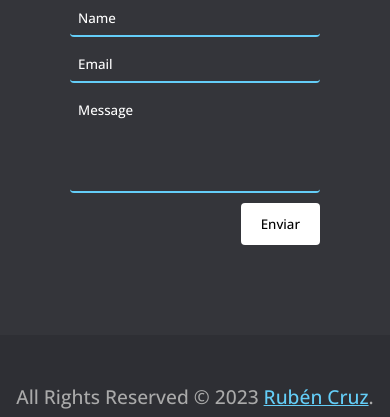
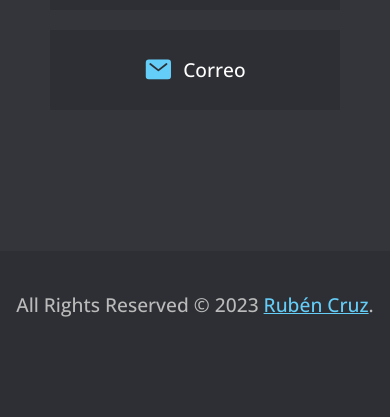
Before and after one commit to Cross-87/Website-Cross-Dev, a plain HTML site: page index.html in a window 390 px wide. Shown: the part 5764-6181 px from the top of the page. After the commit the page ends 6097 px from the top, so only its background shows below. Drawn offline with nearby package versions, Linux system fonts and the light colour scheme; a web font is replaced by a local one.

Commit message:
Limpiando comentarios, eliminando propiedades innecesarias y arreglando ciertos errores

```diff
--- a/index.html
+++ b/index.html
@@ -18,18 +18,22 @@
         <ul class="nav">
             <li class="active">
                 <a href="#home">Home</a>
-                <!-- CAMBIAR ICONO POR TEXTO -->
-                <!-- <a href="#home">Casa</a> -->
             </li>
             <li>
                 <a href="#aboutme">About Me</a>
-                <!-- <a href="#aboutme">Acerca de mí</a> -->
             </li>
-            <li><a href="#tech_skills">Skills</a></li>
-            <li><a href="#services">Services</a></li>
-            <li><a href="#contact">Contact</a></li>
+            <li>
+                <a href="#tech_skills">Skills</a>
+            </li>
+            <li>
+                <a href="#services">Services</a>
+            </li>
+            <li>
+                <a href="#contact">Contact</a>
+            </li>
         </ul>
     </header>
+
     <main>
         <section id="home">
             <div class="content">
@@ -49,6 +53,7 @@
                 <img src="images/personal-photo-home.png" alt="Personal photo" class="personal-photo-home">
             </div>
         </section>
+
         <section id="aboutme">
             <div class="secText">
                 <h2>About Me</h2>
@@ -62,11 +67,9 @@
             </div>
         </section>
 
-        <!-- SECTION ABOUT ME -->
         <section id="tech_skills">
             <div class="secText">
                 <h2>My greatest skills include the following.</h2>
-                <!-- <p>I have technical skills in different areas, such as: Development of applications and websites. Creation of interfaces and user experience (UX). Database design and information management. Management of version control tools. System administration and configuration.</p> -->
                 <h3>Technical skills <i class="fa-solid fa-laptop-code"></i></h3>
             </div>
             <div class="container assistance">
@@ -105,23 +108,23 @@
                             <p>JavaScript</p>
                             <i class=" fa-brands fa-square-js" style="color: #F7DF1E ""></i>
                         </li>
-                        <!-- <li>
+                        <li>
                             <p>React/TypeScript</p>
                             <i class=" fa-brands fa-react" style="color: #61DAFB"></i>
-                        </li> -->
+                        </li>
                     </ul>
                 </article>
                 <article class="card-aboutme backend">
                     <h2 class="title-card backend">Backend</h2>
                     <ul>
-                        <!-- <li>
+                        <li>
                             <p>Node.js</p>
                             <i class="fa-brands fa-node-js" style="color: #3C873A"></i>
                         </li>
                         <li>
                             <p>npm</p>
                             <i class="fa-brands fa-npm" style="color: #CB3837"></i>
-                        </li> -->
+                        </li>
                         <li>
                             <p>Python/Django</p>
                             <i class="fa-brands fa-python" style="color: #4584b6"></i>
@@ -130,10 +133,10 @@
                             <p>MySQL/Oracle</p>
                             <i class="fa-solid fa-database" style="color: #F80000"></i>
                         </li>
-                        <!-- <li>
+                        <li>
                             <p>MongoDB</p>
                             <i class="fa-solid fa-server" style="color: #4DB33D"></i>
-                        </li> -->
+                        </li>
                     </ul>
                 </article>
                 <article class="card-aboutme other-skills">
@@ -143,33 +146,18 @@
                             <p>Git</p>
                             <i class="fa-brands fa-square-git" style="color: #F05032"></i>
                         </li>
-                        <!-- <li>
-                            <p>AWS</p>
-                            <i class="fa-brands fa-aws" style="color: #FF9900"></i>
-                        </li> -->
                         <li>
                             <p>Terminal/Console</p>
                             <i class="fa-solid fa-terminal" style="color: #4D4D4D"></i>
                         </li>
-                        <!-- <li>
-                            <p>Testing</p>
-                            <i class="fa-solid fa-microscope" style="color: #FFD700"></i>
-                        </li>
-                        <li>
-                            <p>Web Security</p>
-                            <i class="fa-solid fa-shield-halved" style="color: #368ff4"></i>
-                        </li> -->
                     </ul>
                 </article>
             </div>
         </section>
 
-        <!-- END SECTION ABOUT ME -->
-
         <section id="social_skills">
             <div class="secText">
                 <h2>My greatest skills include the following.</h2>
-               <!--  <p>In addition to my technical skills, I also have social skills that allow me to effectively interact with other people and work as a team. Some of these skills are:</p> -->
                <h3>Social skills <i class="fa-solid fa-circle-user"></i></h3>
             </div>
             <div class="content">
@@ -260,10 +248,11 @@
                 <a href="#contact" class="btn">Hire Me</a>
             </div>
         </section>
+
         <section id="contact">
             <div class="secText">
                 <h2>Ways To Contact Me</h2>
-                <p>You can contact me either by filling out and sending the email form that you see below or you can also contact me via Whatsapp or Linkedin.</p>
+                <p>You can contact me either by filling out and sending the email or you can also contact me via Whatsapp or Linkedin.</p>
             </div>
             <div class="content">
                 <a href="https://api.whatsapp.com/send?phone=+8126532767&text=Hola! que tal, te contacto por tu página web." target="_blank">
@@ -272,25 +261,15 @@
                 <a href="https://www.linkedin.com/in/rub%C3%A9n-alexis-cruz-qui%C3%B1ones-b71ab2249/">
                     <ion-icon name="logo-linkedin" target="_blank"></ion-icon>LinkedIn
                 </a>
-                <form id="content-form" class="contact-form" action="mailto:racq_2002@outlook.com" method="POST" enctype="multipart/form-data">
-                    <input type="text" id="name" name="name" placeholder="Name" required>
-
-                    <input type="email" id="email" name="email" placeholder="Email" required>
-
-                    <!-- <h2 style="color: #fff;">Email</h2> -->
-                    <textarea id="message" name="message" placeholder="Message" required></textarea>
-
-                    <input type="hidden" name="CC" value="correo-electronico-del-visitante@ejemplo.com">
-
-                    <input type="submit" value="Enviar">
-                  </form>
+                <a href="mailto:racq_2002@outlook.com">
+                    <ion-icon name="mail" target="_blank"></ion-icon>Correo
+                </a>
             </div>
         </section>
     </main>
+
     <footer>
-        <div class="center">
-            <p class="copyrights">All Rights Reserved &copy; 2023 <a href="#">Rubén Cruz</a>.</p>
-        </div>
+        <p class="copyrights">All Rights Reserved &copy; 2023 <a href="#">Rubén Cruz</a>.</p>
     </footer>
 
     <script src="https://kit.fontawesome.com/b33a7ffec1.js" crossorigin="anonymous"></script>
--- a/script.js
+++ b/script.js
@@ -95,7 +95,3 @@ setInterval(function() {
     socialPart2.style.display = 'block';
   }
 }, 5500);
-
-
-
-/* HEADER LI ACTIVE FIXED */
--- a/style.css
+++ b/style.css
@@ -22,17 +22,13 @@ body {
     align-items: center;
 }
 .div-loader {
-    border: 16px solid #f3f3f3;
-    border-top: 16px solid #3498db;
+    border: 16px solid #fff;
+    border-top: 16px solid #64cef8;
     border-radius: 50%;
     width: 120px;
     height: 120px;
     animation: spin 2s linear infinite;
     margin: 50px auto;
-  }
-  @keyframes spin {
-    0% { transform: rotate(0deg); }
-    100% { transform: rotate(360deg); }
   }
 
   header, main, footer{
@@ -80,19 +76,6 @@ header ul li a{
 header ul li.active a, header ul li a:hover{
     color: #64cef8;
 }
-
-/* CAMBIAR ICONO POR TEXTO
-
-header ul li a:nth-child(2) {
-    display: none;
-}
-header ul li a:hover:nth-child(1) {
-    display: none;
-}
-header ul li a:hover:nth-child(1) + a:nth-child(2) {
-    display: block;
-    color: #64cef8;
-} */
 
 #home {
     position: relative;
@@ -144,7 +127,7 @@ header ul li a:hover:nth-child(1) + a:nth-child(2) {
     color: #fff;
     font-size: 3rem;
 }
-#home .icons ion-icon:hover {
+#home .icons a:hover ion-icon {
     color: #64cef8;
 }
 #home .container-photo-home {
@@ -188,9 +171,7 @@ header ul li a:hover:nth-child(1) + a:nth-child(2) {
     padding: 10px 10px;
     display: flex;
     flex-direction:  column;
-
-    /* 8:40 */
-    justify-content: space-evenly; /* ME QUEDÉ AQUÍ ''''''''''''''''''''''''''''''''''''''''''''''''''''''''''''''''''''''''''''''''''''''''''''*/
+    justify-content: space-evenly;
     margin-bottom: 40px;
 }
 
@@ -247,10 +228,6 @@ header ul li a:hover:nth-child(1) + a:nth-child(2) {
     border: 3px solid #fff;
   }
 
-
-
-/* SECTION SKILLS */
-
 #tech_skills, #social_skills {
     background-color: #2e2f34;
     overflow: hidden;
@@ -283,7 +260,6 @@ header ul li a:hover:nth-child(1) + a:nth-child(2) {
     position: absolute;
     top: 5vh;
     z-index: 1000;
-    /* background-color: #2ecc71; */
 }
 #tech_skills .secText h3, #social_skills .secText h3 {
     color: #bbb;
@@ -304,14 +280,12 @@ header ul li a:hover:nth-child(1) + a:nth-child(2) {
     display: flex;
     z-index: 100;
 }
-.div.image .house-image {
-    width: 100%;
-    height: 100%;
-}
+.div.image .house-image,
 .div.image .man-image {
     width: 100%;
     height: 100%;
 }
+
 .div.image .front-house,
 .div.image .back-house,
 .div.image .other-house,
@@ -361,11 +335,10 @@ header ul li a:hover:nth-child(1) + a:nth-child(2) {
     align-items: center;
     flex-direction: column;
     border-radius: 10px;
-    background-color: #f0f0f0;
+    background-color: #fff;
     box-shadow: 0 10px 20px 0 rgba(0, 0, 0, 0.5);
     opacity: 0;
     gap: 20px;
-    /*  z-index: 0; */
     padding: 20px 30px;
 }
 .card-aboutme .title-card {
@@ -398,9 +371,8 @@ header ul li a:hover:nth-child(1) + a:nth-child(2) {
     gap: 10px;
 }
 .card-aboutme ul li p {
-    flex-basis: 1;
     text-align: right;
-    color: #000000;
+    color: #000;
     font-size: 1.5rem;
     font-family: 'Noto Sans', monospace;
     font-weight: 300;
@@ -411,6 +383,9 @@ header ul li a:hover:nth-child(1) + a:nth-child(2) {
     display: grid;
     justify-items: center;
     align-items: center;
+}
+.card-aboutme.social {
+    max-width: 400px;
 }
 
 
@@ -463,10 +438,6 @@ header ul li a:hover:nth-child(1) + a:nth-child(2) {
     transition: opacity 400ms ease-in;
 }
 
-/* END SKILLS*/
-
-
-
 #services .content {
     display: grid;
     grid-template-columns: repeat(4,1fr);
@@ -509,7 +480,7 @@ header ul li a:hover:nth-child(1) + a:nth-child(2) {
 /* SECCIÓN DE CONTACTO */
 #contact .content {
     display: grid;
-    grid-template-columns: repeat(2, 500px);
+    grid-template-columns: repeat(1, 500px);
     justify-content: center;
     align-items: center;
     grid-gap: 20px;
@@ -541,62 +512,19 @@ header ul li a:hover:nth-child(1) + a:nth-child(2) {
     color: #222;
 }
 
-.contact-form {
-    grid-column: span 2;
-    width: 100%;
-    margin: 50px auto 0 auto;
-    padding: 0 20px 0 20px;
-  }
-
-  .contact-form input[type="text"],
-  .contact-form input[type="email"],
-  .contact-form textarea {
-    display: block;
-    width: 100%;
-    padding: 8px;
-    border: none;
-    background: none;
-    border-bottom: 2px solid #64cef8;
-    color: #fff;
-    border-radius: 4px;
-    margin-bottom: 10px;
-  }
-  .contact-form input::placeholder,
-  textarea::placeholder {
-    color: #fff;
-  }
-
-  .contact-form input[type="submit"] {
-    background-color: #fff;
-    color: #000;
-    border: none;
-    padding: 12px 20px;
-    border-radius: 4px;
-    cursor: pointer;
-    float: right;
-  }
-
-  .contact-form input[type="submit"]:hover {
-    background-color: #64cef8;
-    color: #fff;
-  }
-
-  .contact-form textarea {
-    height: 100px;
-    resize: none;
-  }
 /* PIE DE PÁGINA */
 footer {
     width: 100%;
     height: 5vh;
     display: flex;
     justify-content: center;
-    align-items: center;
+    text-align: center;
+    padding: 0 5px;
 }
 .copyrights {
     position: relative;
-    color: #aaa;
-    font-size: 1.2em;
+    color: #bbb;
+    font-size: 1.2rem;
 }
 .copyrights a {
     color: #64cef8;
@@ -610,9 +538,6 @@ footer {
     }
     #aboutme .imagen-personal {
         width: 450px;
-    }
-    #contact .content {
-        grid-template-columns: repeat(2, 400px);
     }
 }
 @media (max-width: 950px){
@@ -652,8 +577,7 @@ footer {
         padding: 100px 50px 50px;
     }
     #services .content,
-    #skills .content,
-    #contact .content {
+    #skills .content {
         grid-template-columns: repeat(2, 1fr);
     }
     .menuToggle {
@@ -714,6 +638,11 @@ footer {
 
 }
 
+@keyframes spin {
+    0% { transform: rotate(0deg); }
+    100% { transform: rotate(360deg); }
+  }
+
 @media (max-width: 750px) {
     #home .content h2 {
         font-size: 3rem;
@@ -739,12 +668,11 @@ footer {
     }
 
     #tech_skills .container.house,
-    #social_skillls .container.man {
+    #social_skillls .container.image.man {
         max-width: none;
         max-height: 50%;
     }
-    #tech_skills .secText
-  /*   #social_skills .secText */ {
+    #tech_skills .secText {
         top: -20px;
         height: 8rem;
     }
@@ -792,7 +720,6 @@ footer {
         flex-direction: column;
         width: 250px;
     }
-
 }
 @media (max-width: 375px){
     #tech_skills .card-aboutme {
@@ -802,4 +729,15 @@ footer {
     .container.assistance .div-assistance p{
         font-size: 1rem;
     }
+    .div.image.man {
+        min-height: 400px;
+        height: 400px;
+        min-width: 400px;
+        width: 400px;
+    }
+    .card-aboutme.social {
+        left: 5px;
+        right: 5px;
+    }
+
 }
```
